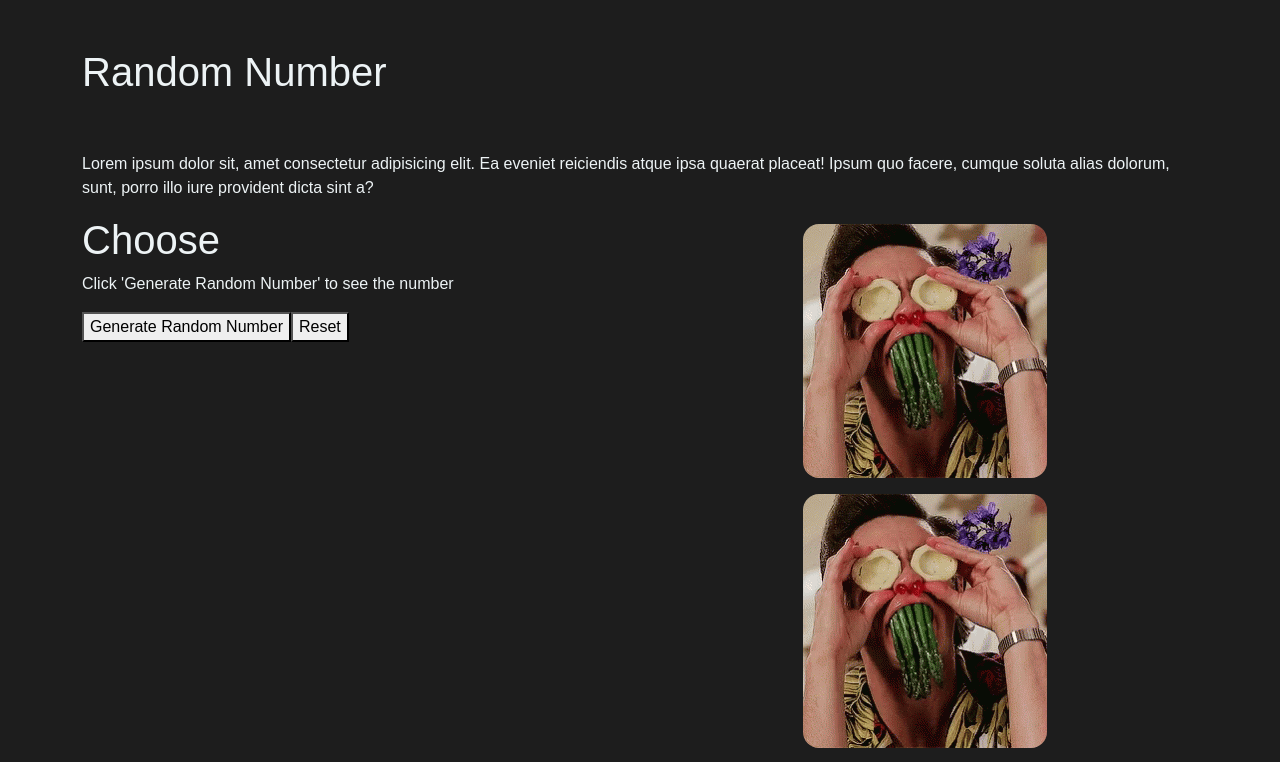
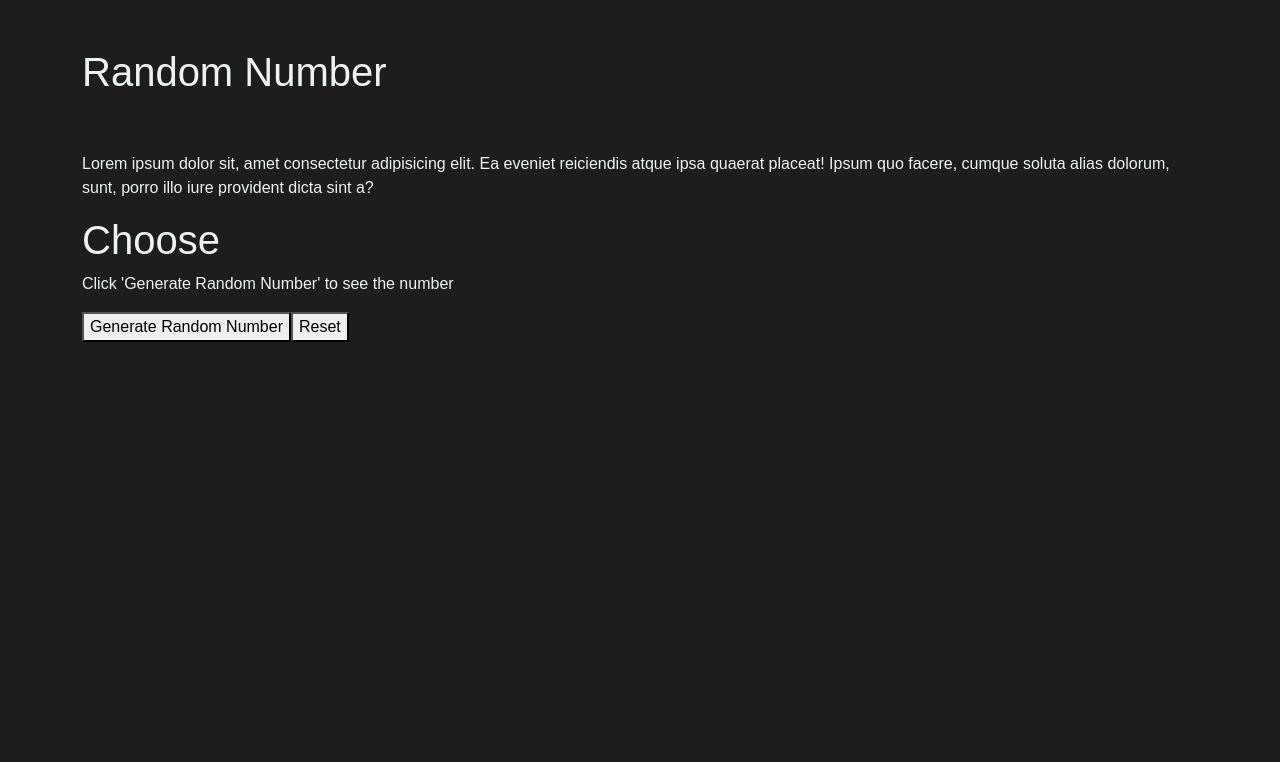
Before and after one commit to JungleKiosk/random_number, a Vue app: page / in a window 1280 px wide. Shown: the top 762 px of the page. Built offline with nearby package versions, Linux system fonts and the light colour scheme.

Commit message:
random numb + gif

```diff
--- a/src/components/RandoNumber.vue
+++ b/src/components/RandoNumber.vue
@@ -1,5 +1,4 @@
 <script>
-
 import { giffArray } from "../data/giffy.js"
 
 export default {
@@ -7,7 +6,8 @@ export default {
         return {
             giffArray: giffArray,
             randomNumber: null,
-            imageVisible: false
+            imageVisible: false,
+            selectedGiff: null
         };
     },
     methods: {
@@ -19,13 +19,17 @@ export default {
 
             this.randomNumber = randomNum;
             this.imageVisible = true; // Mostra l'immagine
+
+            // Scegli una immagine a caso dal dataset giffArray
+            const randomIndex = Math.floor(Math.random() * this.giffArray.length);
+            this.selectedGiff = this.giffArray[randomIndex];
         },
         resetRandomNumber() {
             this.randomNumber = null;
             this.imageVisible = false; // Nascondi l'immagine
         },
         getImagePath: function (name) {
-            return new URL(`../assets/img/${name}`, import.meta.url).href
+            return new URL(`../assets/img/${name}`, import.meta.url).href;
         }
     }
 }
@@ -42,8 +46,8 @@ export default {
                 <button @click="resetRandomNumber">Reset</button>
             </div>
             <div class="col-6">
-                <div class="text-center p-2" v-for="giff in giffArray" :key="giff.img">
-                    <img class="rounded-4" :src="getImagePath(giff.img)" alt="giff Image">
+                <div class="text-center p-2" v-if="imageVisible">
+                    <img class="rounded-4" :src="getImagePath(selectedGiff.img)" alt="Giff Image">
                 </div>
             </div>
         </div>
--- a/src/data/giffy.js
+++ b/src/data/giffy.js
@@ -4,11 +4,10 @@ export const giffArray = [
         img: "ace_ventura_africa.gif",
     },
     {
-        img: "ace_ventura_africa.gif",
+        img: "robin_hood.gif",
     },
     {
-        img: "ace_ventura_africa.gif",
+        img: "trinit.gif",
     },
 
-
 ]
```
Also changed, not shown: 1 other file (tests, documents, lock files or other folders).
